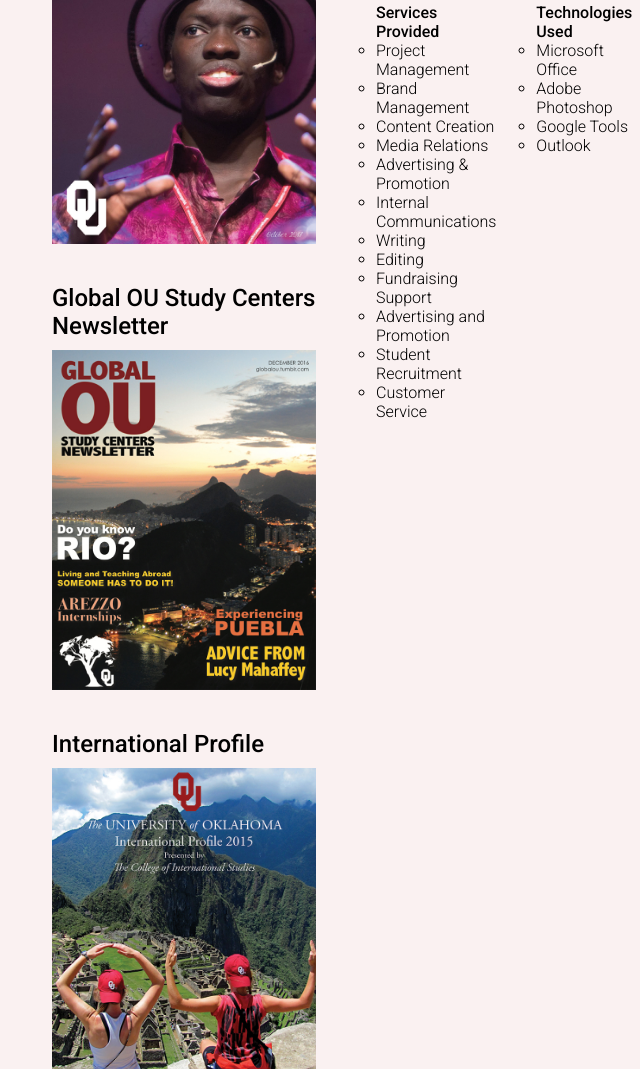
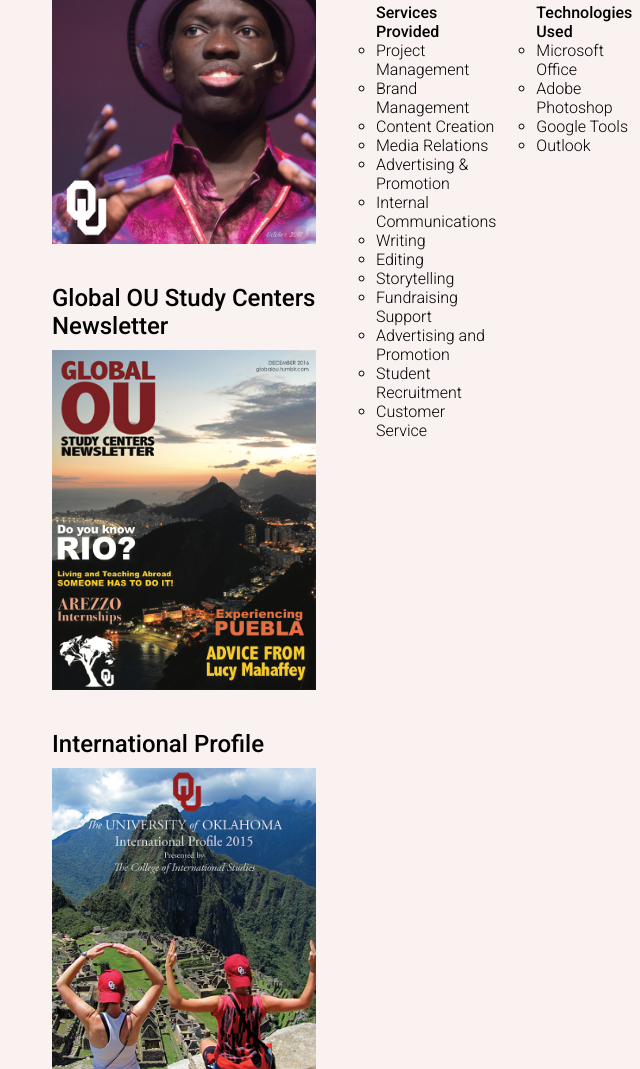
Before and after one commit to justincgreen/mw-portfolio, an Astro site: page /projects/university-of-oklahoma in a window 1280 px wide. Shown: the part 637-1706 px from the top of the page, without its empty margins (228-868 px from the left). Built offline with nearby package versions, Linux system fonts and the light colour scheme; Astro itself is replaced by a stand-in of ours; a web font is replaced by a local one.

Commit message:
More content updates

```diff
--- a/src/pages/projects/[project].astro
+++ b/src/pages/projects/[project].astro
@@ -303,6 +303,7 @@
                       <li>Internal Communications</li>
                       <li>Writing</li>
                       <li>Editing</li>
+                      <li>Storytelling</li>
                       <li>Fundraising Support</li>
                       <li>Advertising and Promotion</li>
                       <li>Student Recruitment</li>
```
